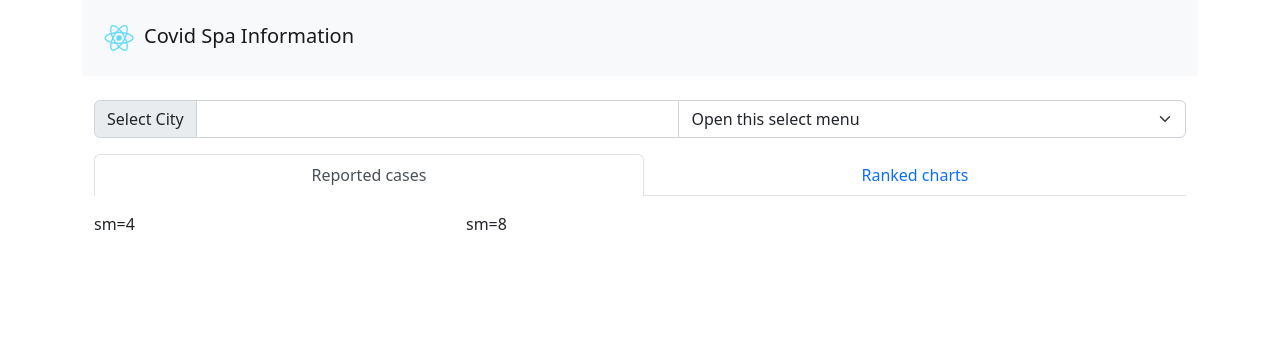
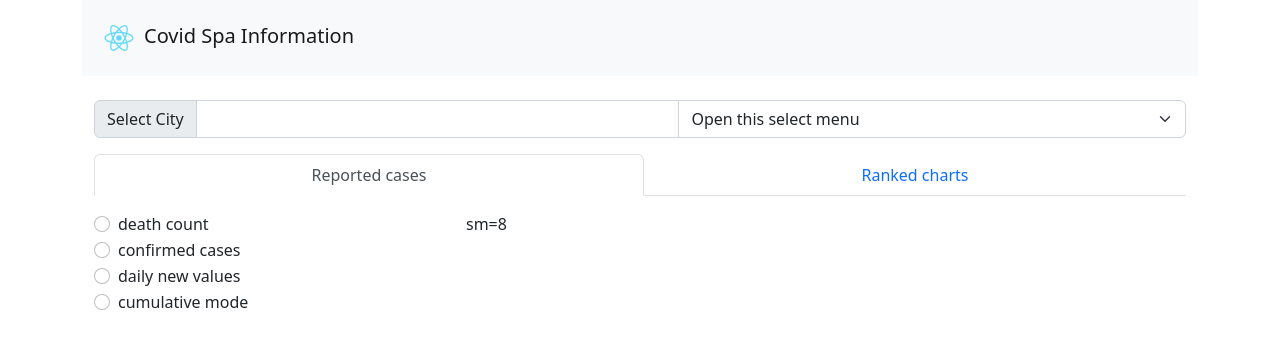
Before and after one commit to olena-shalyhina/covid_spa, a React (Create React App) app: page / in a window 1280 px wide. Shown: the top 348 px of the page. Built offline with nearby package versions, Linux system fonts and the light colour scheme.

Commit message:
Add RadioComponent

```diff
--- a/src/Body/ChartsComponent.js
+++ b/src/Body/ChartsComponent.js
@@ -3,6 +3,7 @@ import Tab from 'react-bootstrap/Tab';
 import Tabs from 'react-bootstrap/Tabs';
 import Row from 'react-bootstrap/Row';
 import Col from 'react-bootstrap/Col';
+import RadioComponent from "./RadioComponent";
 
 
 function ChartsComponent() {
@@ -20,7 +21,9 @@ function ChartsComponent() {
       <Tab eventKey="reported-cases" title="Reported cases">
         <div>{selectedTab}</div>
         <Row>
-          <Col sm={4}>sm=4</Col>
+          <Col sm={4}>
+            <RadioComponent />
+          </Col>
           <Col sm={8}>sm=8</Col>
         </Row>
 
--- /dev/null
+++ b/src/Body/RadioComponent.js
@@ -0,0 +1,56 @@
+import { useState } from "react";
+import Form from 'react-bootstrap/Form';
+
+function RadioComponent() {
+
+  const [deathCount, setDeathCount] = useState(true);
+  const [confirmedCases, setConfirmedCases] = useState(false);
+  const [dailyValue, setDailyValue] = useState(true);
+  const [cumulativeValue, setCumulativeValue] = useState(false);
+
+
+  return (
+
+    <Form>
+
+      <Form.Check
+        // checked={deathCount}
+        onChange={(e) => {setDeathCount(e.target.checked); console.log(1)}}
+        type={'radio'}
+        name="group1"
+        id={`death count`}
+        label={`death count`}
+        />
+
+      <Form.Check
+        // checked={confirmedCases}
+        onChange={(e) => setConfirmedCases(e.target.checked)}
+        type={'radio'}
+        name="group1"
+        id={`confirmed cases`}
+        label={`confirmed cases`}
+      />
+
+      <Form.Check
+        // checked={dailyValue}
+        onChange={(e) => setDailyValue(e.target.checked)}
+        type={'radio'}
+        name="group2"
+        id={`daily new values`}
+        label={`daily new values`}
+        />
+
+      <Form.Check
+        // checked={cumulativeValue}
+        onChange={(e) => setCumulativeValue(e.target.checked)}
+        type={'radio'}
+        name="group2"
+        id={`cumulative mode`}
+        label={`cumulative mode`}
+      />
+
+    </Form>
+  );
+}
+
+export default RadioComponent;
```
